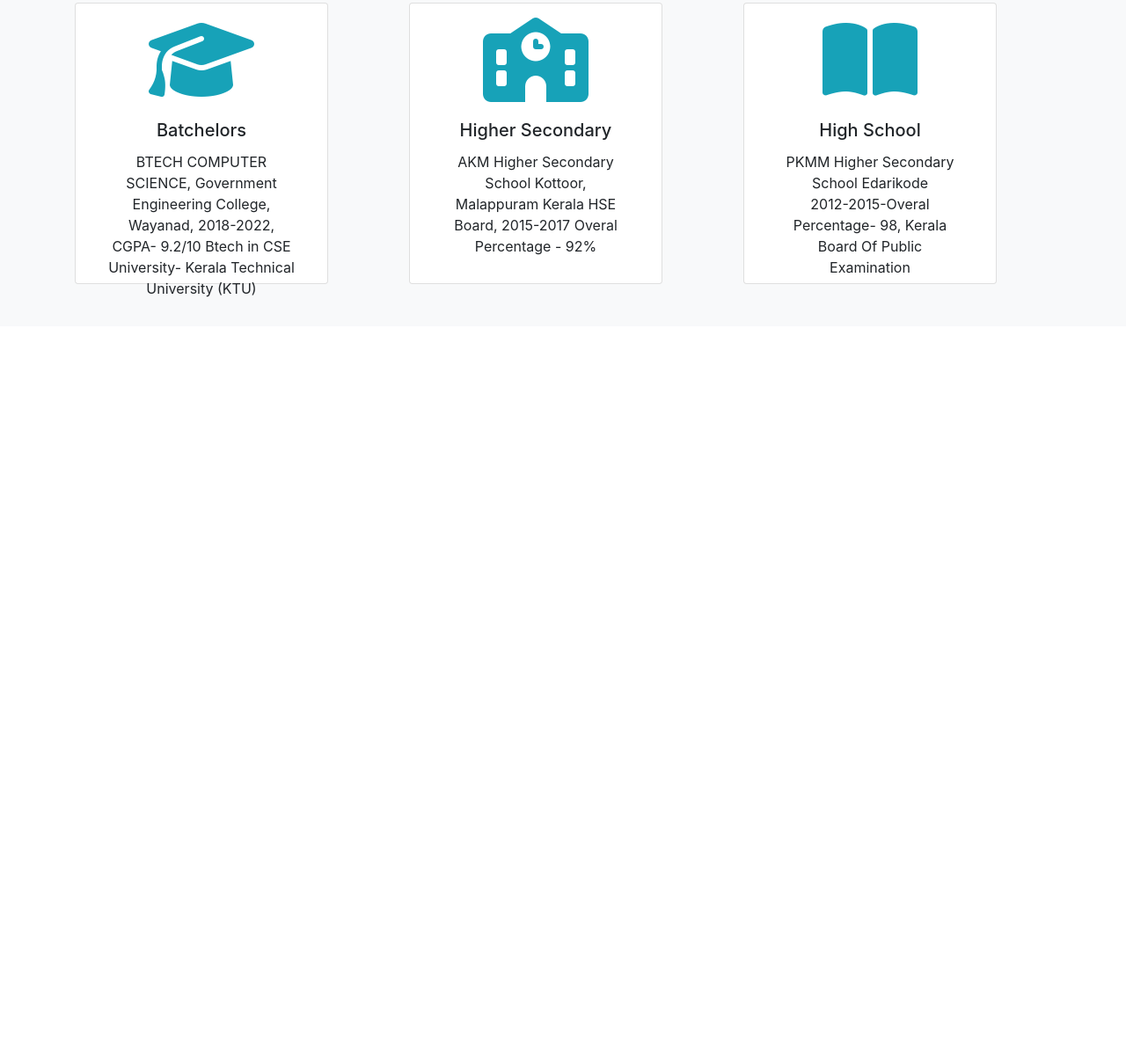
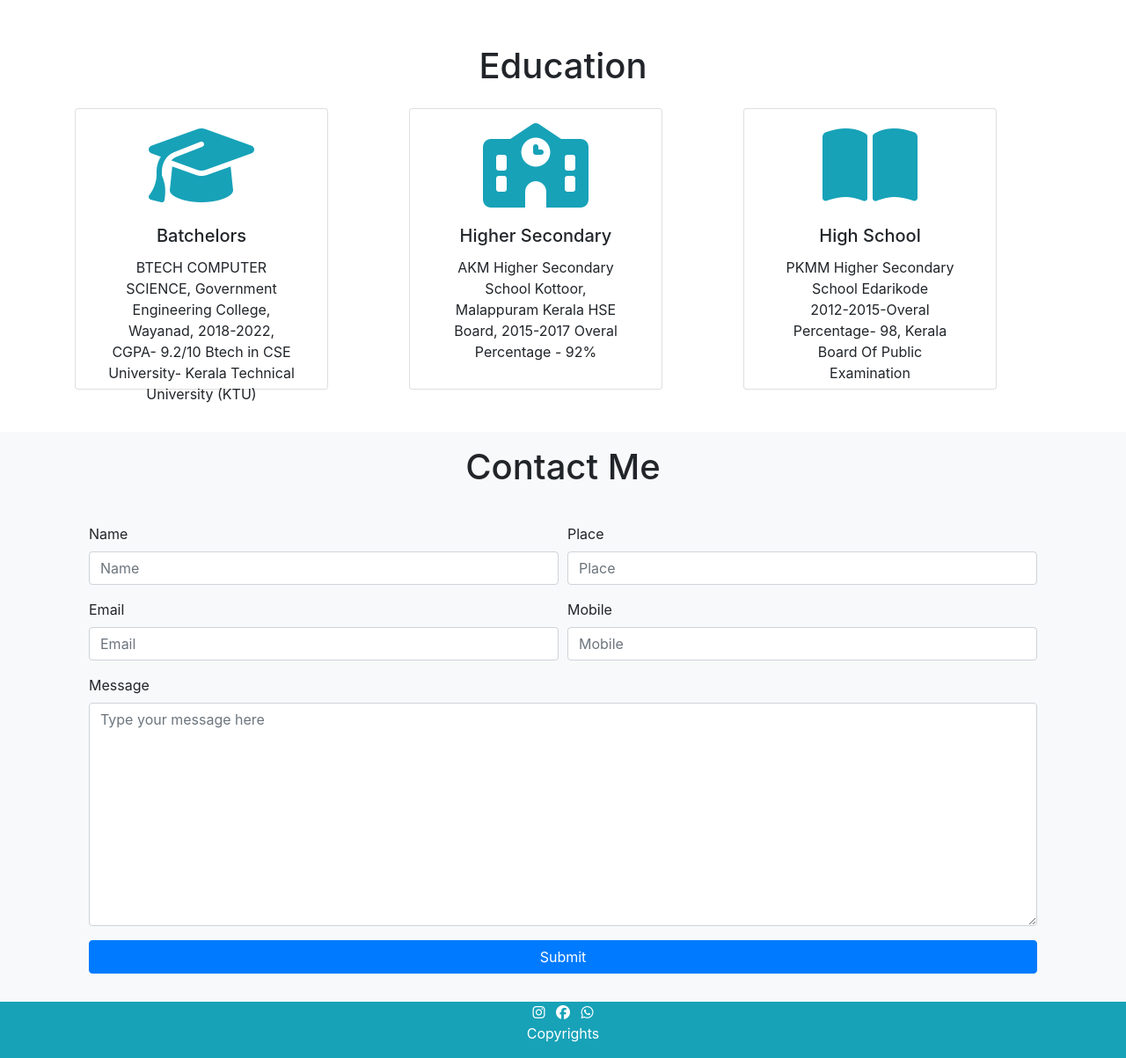
Before and after one commit to shamnasherinparambil/personal_website, a plain HTML site: page index.html in a window 1280 px wide. Shown: the part 1069-2272 px from the top of the page at 88% size. Before the commit the page ends 1440 px from the top, so only its background shows below. Drawn offline with nearby package versions, Linux system fonts and the light colour scheme.

Commit message:
contact me added

```diff
--- a/index.html
+++ b/index.html
@@ -1,5 +1,5 @@
 <!DOCTYPE html>
-<html lang="en">
+<html lang="en" style="scroll-behavior: smooth;">
 <head>
     <meta charset="UTF-8">
     <meta name="viewport" content="width=device-width, initial-scale=1.0">
@@ -8,7 +8,7 @@
     <link rel="stylesheet" href="https://cdn.jsdelivr.net/npm/bootstrap@4.3.1/dist/css/bootstrap.min.css" integrity="sha384-ggOyR0iXCbMQv3Xipma34MD+dH/1fQ784/j6cY/iJTQUOhcWr7x9JvoRxT2MZw1T" crossorigin="anonymous">
 </head>
 <body>
-    <header class="bg-info ">
+    <header class="bg-info" style="position: fixed;width: 100%; z-index: 1;">
         <div class="row text-white p-2 pl-5">
             <div class="col-md-6 col-9" >
                 <h2>Shamna Sherin P</h2>
@@ -22,19 +22,16 @@
                     <div class="collapse navbar-collapse" id="navbarSupportedContent">
                       <ul class="navbar-nav ml-auto ">
                         <li class="nav-item active">
-                          <a class="nav-link text-white" href="#">Home <span class="sr-only">(current)</span></a>
+                          <a class="nav-link text-white" href="#home-section">Home <span class="sr-only">(current)</span></a>
                         </li>
                         <li class="nav-item">
-                          <a class="nav-link text-white" href="#">Skills</a>
+                          <a class="nav-link text-white" href="#skill-section">Skills</a>
                         </li>
                         <li class="nav-item">
-                            <a class="nav-link text-white" href="#">Education</a>
+                            <a class="nav-link text-white" href="#education-section">Education</a>
                         </li>
                         <li class="nav-item">
-                            <a class="nav-link text-white" href="#">Experience</a>
-                        </li>
-                        <li class="nav-item">
-                            <a class="nav-link text-white" href="#">Contact Me</a>
+                            <a class="nav-link text-white" href="#contact-section">Contact Me</a>
                           </li>
                     </div>
                   </nav>
@@ -42,16 +39,16 @@
         </div>
 
     </header>
-    <section class="p-4 ">
+    <section id="home-section" style="padding-top: 7em;">
         <div class="container">
             <div class="row align-items-center">
                 <div class="col-md-6">
                     <img src="https://media.licdn.com/dms/image/C4D03AQEFTB65UYaPMw/profile-displayphoto-shrink_800_800/0/1661611000254?e=1707955200&v=beta&t=ksdnsQF6o3tFrP1aEtWGiLLaOrw1_bHaxF5vwpR44mA" alt="unavailable" class="img-fluid rounded-circle">
                 </div>
                 <div class="col-md-6">
-                    <h4>Software Engineer<br>
+                    <h2>Software Engineer<br>
                     Kerala, India <br>
-                </h4>
+                </h2>
                     <p>A talented, ambitious and
                         hardworking Btech graduate, Looking
                         for a software engineer position in a
@@ -66,7 +63,7 @@
             </div>
         </div>
     </section>
-    <section>
+    <section class="bg-light p-5" id="skill-section">
         <div class="container">
             <h1 class="text-center">Skills</h1>
             <div class="row pt-3">
@@ -190,12 +187,12 @@
         </div>
     </div>
     </section>
-    <section class="bg-light p-5">
+    <section class="p-5" id="education-section">
         <div class="container">
-            <h1 class="text-center">Education</h1>
+            <h1 class="text-center p-3">Education</h1>
             <div class="row">
                 <div class="col-md-4">
-                    <div class="card text-center p-3" style="width: 18rem; height: 20rem;">
+                    <div class="card text-center p-3 " style="width: 18rem; height: 20rem;">
                         <i class="fa-solid fa-graduation-cap display-1 text-info"></i>
                         <div class="card-body">
                           <h5 class="card-title">Batchelors</h5>
@@ -242,6 +239,59 @@
         </div>
 
     </section>
+    <section class="bg-light" id="contact-section">
+        <div class="container">
+            <h1 class="text-center p-3"> Contact Me </h1>
+            <div class="row p-3">
+                <div class="col-md-12">
+                <form>
+                    <div class="form-row">
+                      <div class="form-group col-md-6">
+                        <label for="inputEmail4">Name</label>
+                        <input type="text" class="form-control" id="inputName" placeholder="Name">
+                      </div>
+                      <div class="form-group col-md-6">
+                        <label for="inputPassword4">Place</label>
+                        <input type="text" class="form-control" id="inputEmail4" placeholder="Place">
+                      </div>
+                    </div>
+                    <div class="form-row">
+                        <div class="form-group col-md-6">
+                            <label for="inputAddress">Email</label>
+                            <input type="email" class="form-control" id="inputAddress" placeholder="Email">
+                          </div>
+                          <div class="form-group col-md-6">
+                            <label for="inputAddress2">Mobile</label>
+                            <input type="text" class="form-control" id="inputAddress2" placeholder="Mobile">
+                          </div>
+                    </div>
+                    <div class="form-group">
+                        <label for="inputAddress2">Message</label>
+
+                        <textarea class="form-control" cols="30" rows="10" placeholder="Type your message here"></textarea>
+                      </div>
+
+                    <div class="form-group text-center">
+                    <button type="submit" class="btn btn-primary "style="width:100%">Submit</button></div>
+                  </form>
+
+                </div>
+            </div>
+        </div>
+    </section>
+    <footer class="bg-info">
+        <div class="container">
+            <div class="row">
+                <div class="col-md-12 text-center text-white" >
+                    <a href="#"><i class="fa-brands fa-instagram text-white"></i></a>
+                    <a href="#"><i class="fa-brands fa-facebook text-white pl-2"></i></a>
+                    <a href="#"><i class="fa-brands fa-whatsapp text-white pl-2"></i></a>
+                    <p>Copyrights</p>
+                </div>
+            </div>
+
+        </div>
+    </footer>
 </body>
 
 
```
